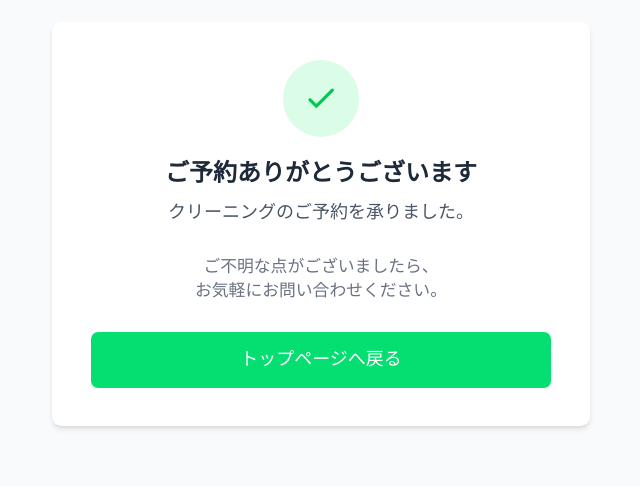
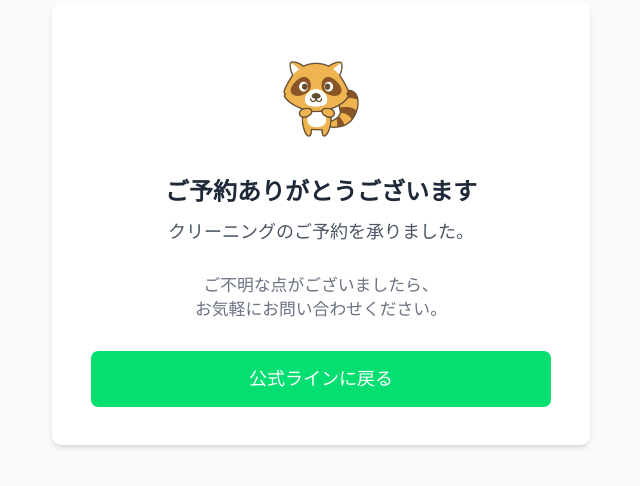
Before and after one commit to thinsang1995/nanyaru, a Next.js app: page /cleaning/cleaning-thankyou in a window 1280 px wide. Shown: the part 176-662 px from the top of the page, without its empty margins (319-959 px from the left). Built offline with nearby package versions, Linux system fonts and the light colour scheme.

Commit message:
update cleaning thankyou page with raccoon icon and LINE return button

```diff
--- a/app/cleaning/cleaning-thankyou/page.tsx
+++ b/app/cleaning/cleaning-thankyou/page.tsx
@@ -2,6 +2,7 @@
 
 import React, { Suspense } from 'react'
 import Head from 'next/head'
+import Image from 'next/image'
 
 const CleaningThankYou: React.FC = () => {
   return (
@@ -12,21 +13,14 @@ const CleaningThankYou: React.FC = () => {
       <div className='min-h-screen w-screen bg-gray-50 flex flex-col items-center justify-center p-2'>
         <div className='max-w-md w-full bg-white rounded-lg shadow-md p-8 text-center'>
           <div className='mb-6'>
-            <div className='w-16 h-16 bg-green-100 rounded-full flex items-center justify-center mx-auto mb-4'>
-              <svg
-                className='w-8 h-8 text-green-500'
-                fill='none'
-                stroke='currentColor'
-                viewBox='0 0 24 24'
-                xmlns='http://www.w3.org/2000/svg'
-              >
-                <path
-                  strokeLinecap='round'
-                  strokeLinejoin='round'
-                  strokeWidth={2}
-                  d='M5 13l4 4L19 7'
-                />
-              </svg>
+            <div className='w-24 h-24 mx-auto mb-4 flex items-center justify-center'>
+              <Image
+                src='/images/cleaning/register_bot1.png'
+                alt='あらいぐま'
+                width={96}
+                height={96}
+                className='object-contain'
+              />
             </div>
             <h1 className='text-xl font-bold text-gray-800 mb-2'>ご予約ありがとうございます</h1>
             <p className='text-gray-600'>クリーニングのご予約を承りました。</p>
@@ -38,10 +32,12 @@ const CleaningThankYou: React.FC = () => {
           </div>
 
           <a
-            href='/cleaning/lp'
+            href='https://skg.ecai.jp/optin/13?ecaiad=itZfluaz'
+            target='_blank'
+            rel='noopener noreferrer'
             className='inline-block w-full py-3 px-6 bg-green-400 text-white font-medium rounded-md hover:bg-green-500 transition-colors'
           >
-            トップページへ戻る
+            公式ラインに戻る
           </a>
         </div>
       </div>
```
